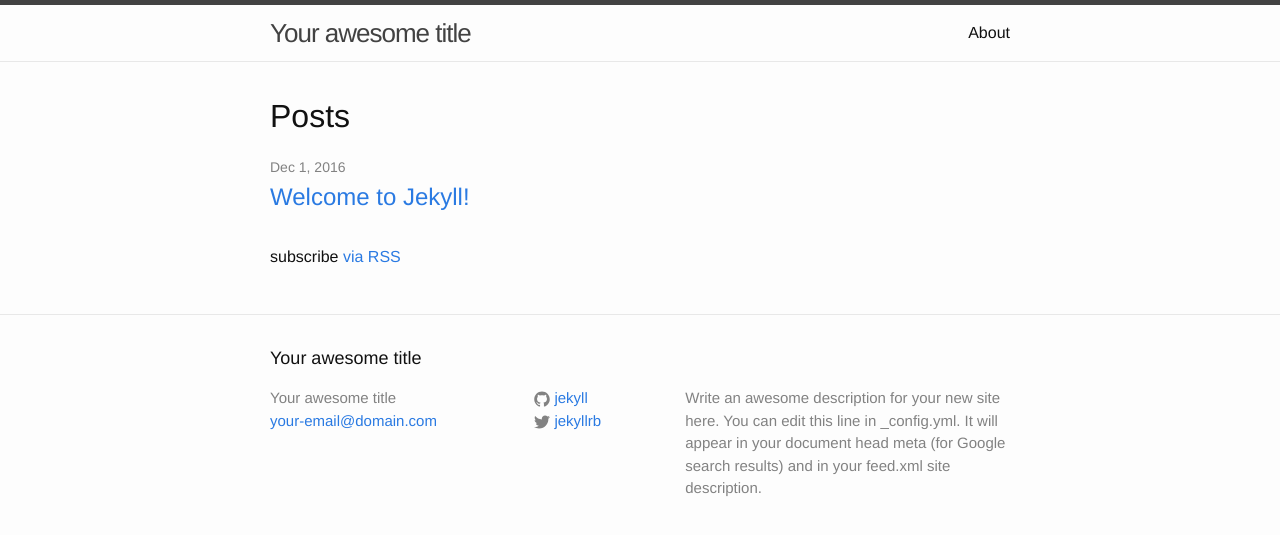
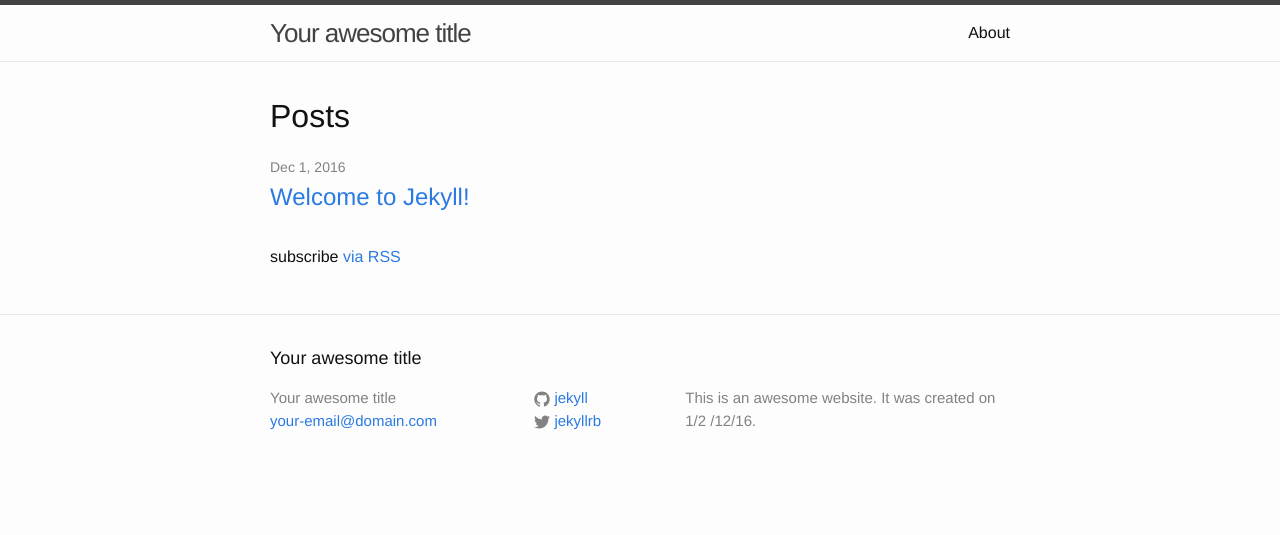
Before and after one commit to skinny2205/skinny2205.github.io, a Jekyll site: the page built from index.html, in a window 1280 px wide. Shown: the top 535 px of the page. Built offline with Jekyll 4.4.1, drawn with Linux system fonts in a browser that asks for light colours.

Commit message:
Update _config.yml

```diff
--- a/_config.yml
+++ b/_config.yml
@@ -9,9 +9,7 @@
 title: Your awesome title
 email: your-email@domain.com
 description: > # this means to ignore newlines until "baseurl:"
-  Write an awesome description for your new site here. You can edit this
-  line in _config.yml. It will appear in your document head meta (for
-  Google search results) and in your feed.xml site description.
+  This is an awesome website. It was created on 1/2 /12/16.
 baseurl: "" # the subpath of your site, e.g. /blog
 url: "http://yourdomain.com" # the base hostname & protocol for your site
 twitter_username: jekyllrb
```
